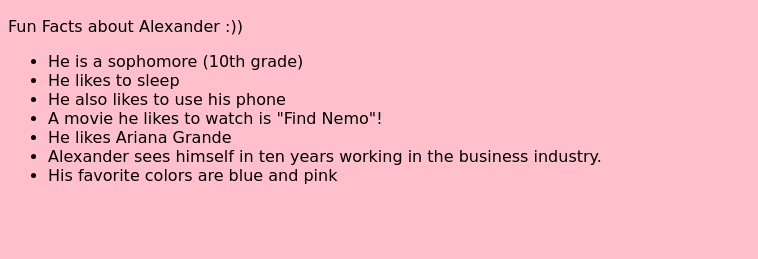
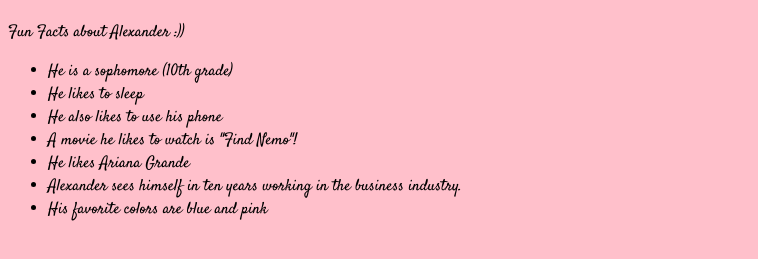
Before and after one commit to Alyssa1217/Alexander, a plain HTML site: page index.html in a window 1280 px wide. Shown: the part 393-652 px from the top of the page, without its empty margins (0-758 px from the left). Drawn offline with Linux system fonts and the light colour scheme.

Commit message:
Created using Popcode: https://popcode.org

```diff
--- a/index.html
+++ b/index.html
@@ -9,7 +9,7 @@ h1 {
     font-family: 'Satisfy', cursive;
 }
 body {
-    font-family: 'Caveat', cursive;
+    font-family: 'Satisfy', cursive;
 }</style></head>
     <body>
     <h1>Alexander</h1>
```
